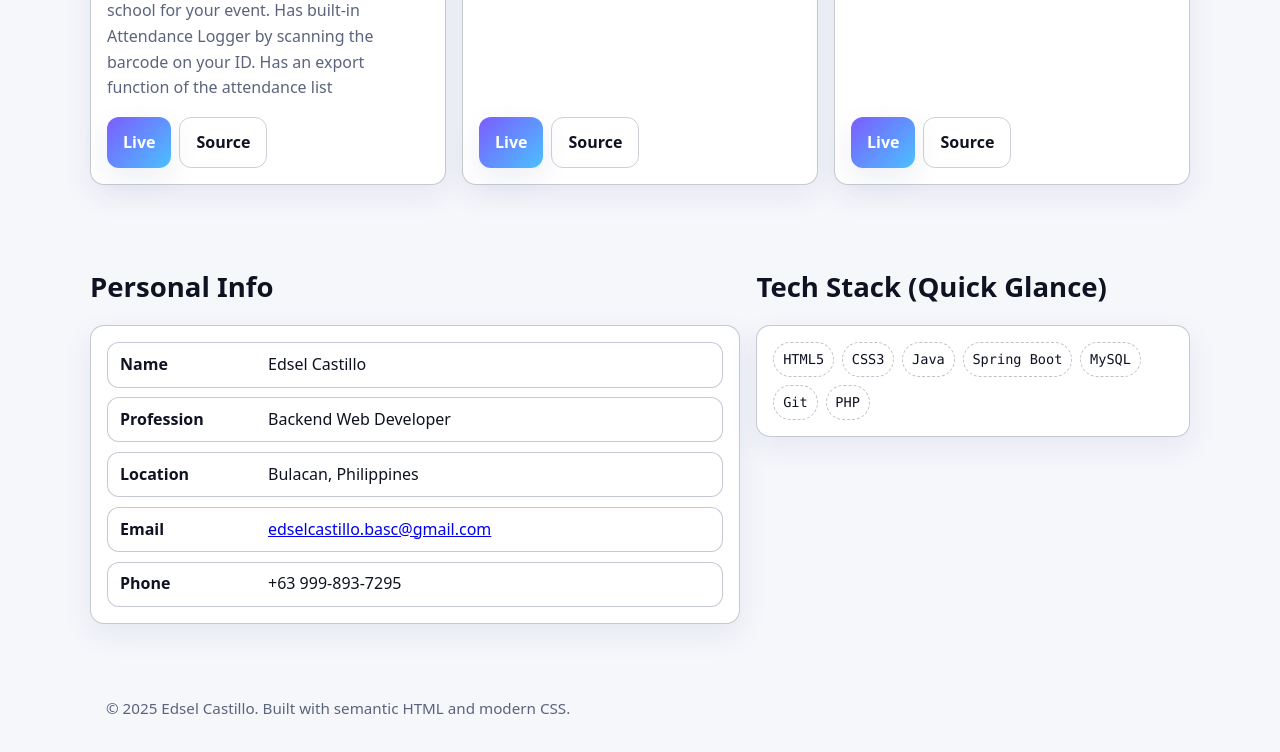
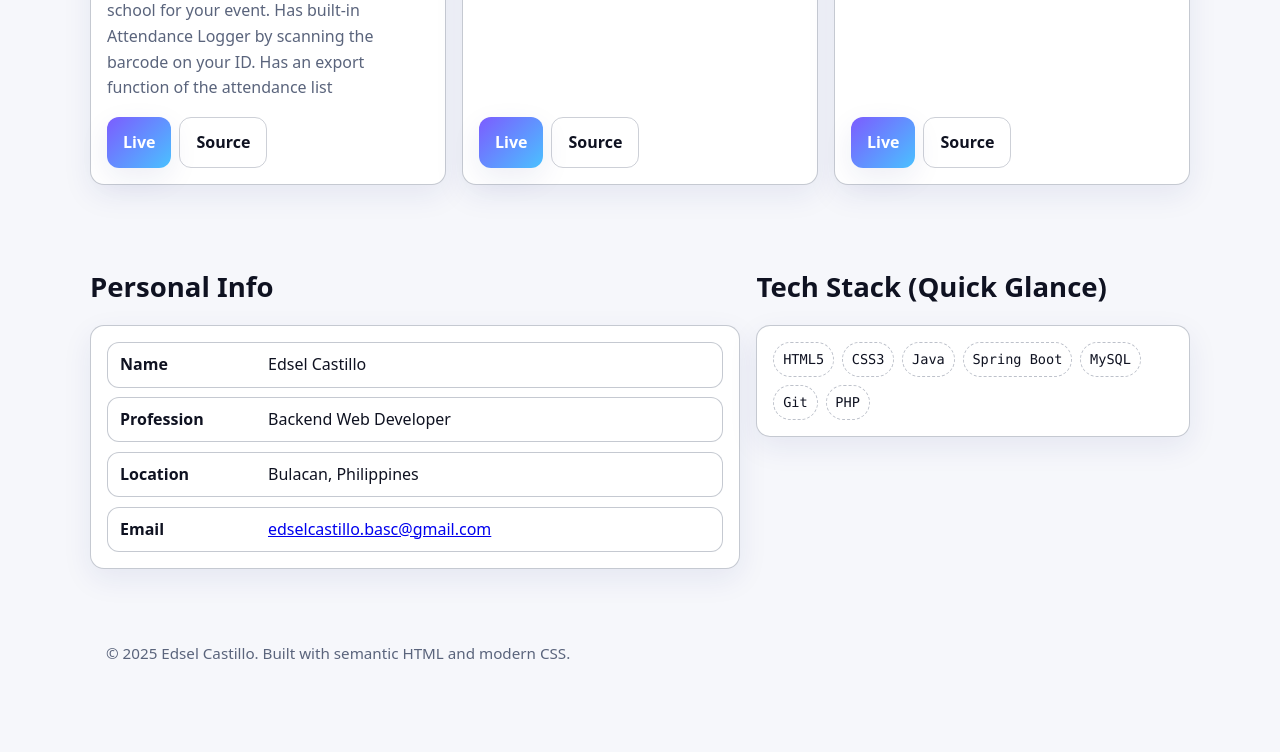
Before and after one commit to KintsugiSel/porfolio, a plain HTML site: page index.html in a window 1280 px wide. Shown: the part 1510-2262 px from the top of the page. After the commit the page ends 2223 px from the top, so only its background shows below. Drawn offline with Linux system fonts and the light colour scheme.

Commit message:
Update index.html

```diff
--- a/index.html
+++ b/index.html
@@ -139,7 +139,6 @@
           <div class="info-row"><strong>Profession</strong><span>Backend Web Developer</span></div>
           <div class="info-row"><strong>Location</strong><span>Bulacan, Philippines</span></div>
           <div class="info-row"><strong>Email</strong><span><a href="mailto:john.doe@example.com">edselcastillo.basc@gmail.com</a></span></div>
-          <div class="info-row"><strong>Phone</strong><span>+63 999-893-7295</span></div>
         </div>
       </div>
       <aside>
```
